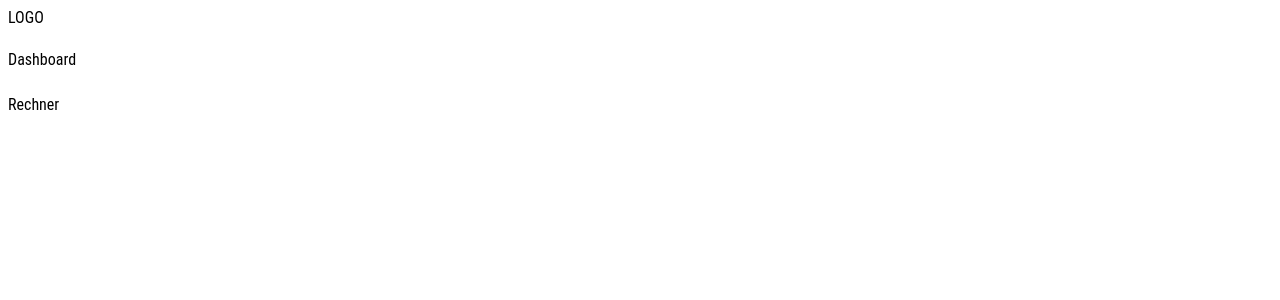
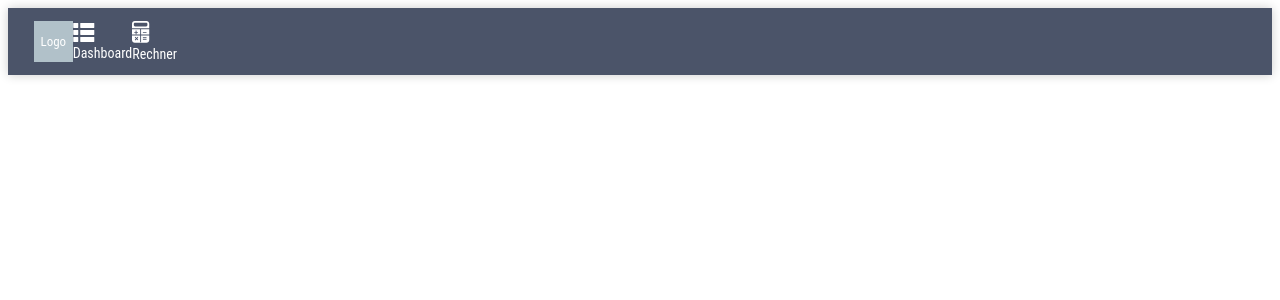
Before and after one commit to yxj0312/avenga-your-tools, a Vue app: page / in a window 1280 px wide. Shown: the top 300 px of the page. Built offline with nearby package versions, Linux system fonts and the light colour scheme.

Commit message:
Add some basic styles to header

```diff
--- /dev/null
+++ b/src/assets/sass/modules/_header-icon.scss
@@ -0,0 +1,4 @@
+.header-icon {
+    font-size: 14px;
+    color: #ffffff;
+}
--- /dev/null
+++ b/src/assets/sass/modules/_header-logo.scss
@@ -0,0 +1,12 @@
+.header-logo {
+    color: #ffffff;
+    font-size: 13px;
+
+    &__container {
+        margin: 1em 0 1em 2em;
+        padding: 1em 0.5em;
+        background-color: #b1c1c9;
+        // background-color: #fff;
+        // opacity: 0.64;
+    }
+}
--- /dev/null
+++ b/src/assets/sass/modules/_header.scss
@@ -0,0 +1,7 @@
+.header {
+    background: #4B5469;
+    box-shadow: 0 0 10px 0 rgba(0,0,0,0.20);
+    display: flex;
+    align-items: center;
+    justify-content: flex-start;
+}
--- a/src/assets/sass/modules/_index.scss
+++ b/src/assets/sass/modules/_index.scss
@@ -0,0 +1,3 @@
+@import '_header-logo';
+@import '_header-icon';
+@import '_header';
--- a/src/components/_HeaderIcon.vue
+++ b/src/components/_HeaderIcon.vue
@@ -1,5 +1,5 @@
 <template>
-    <div>
+    <div class="header-icon">
         <div>
             <div>
                 <slot name="icon"></slot>
--- a/src/components/_LayoutHeader.vue
+++ b/src/components/_LayoutHeader.vue
@@ -1,6 +1,10 @@
 <template>
-    <header>
-        <img src="" alt="">LOGO
+    <header class="header">
+        <div class="header-logo">
+          <div class="header-logo__container">
+            Logo
+          </div>
+        </div>
         <header-icon>
           <template v-slot:icon>
             <div>
```
